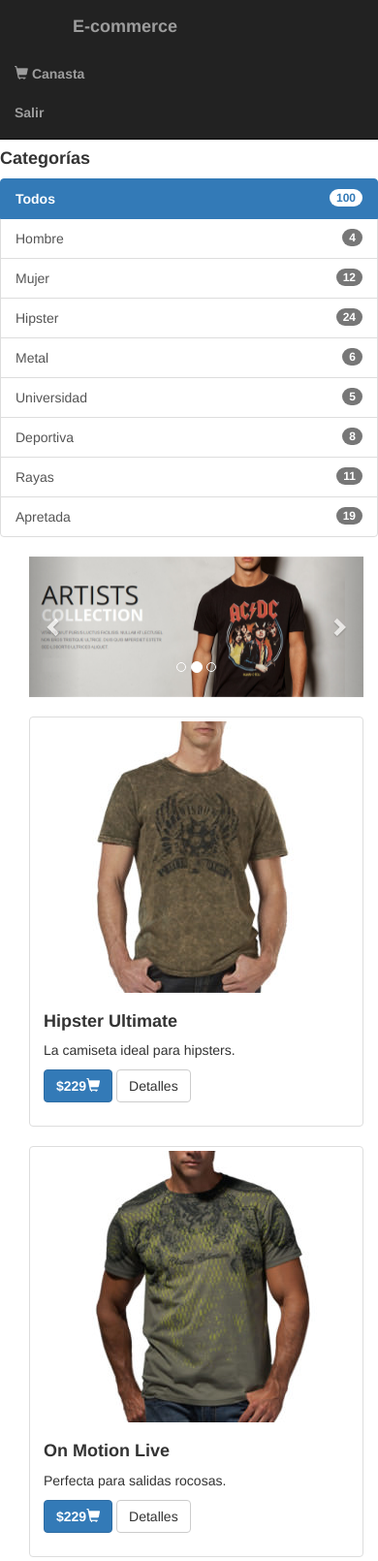
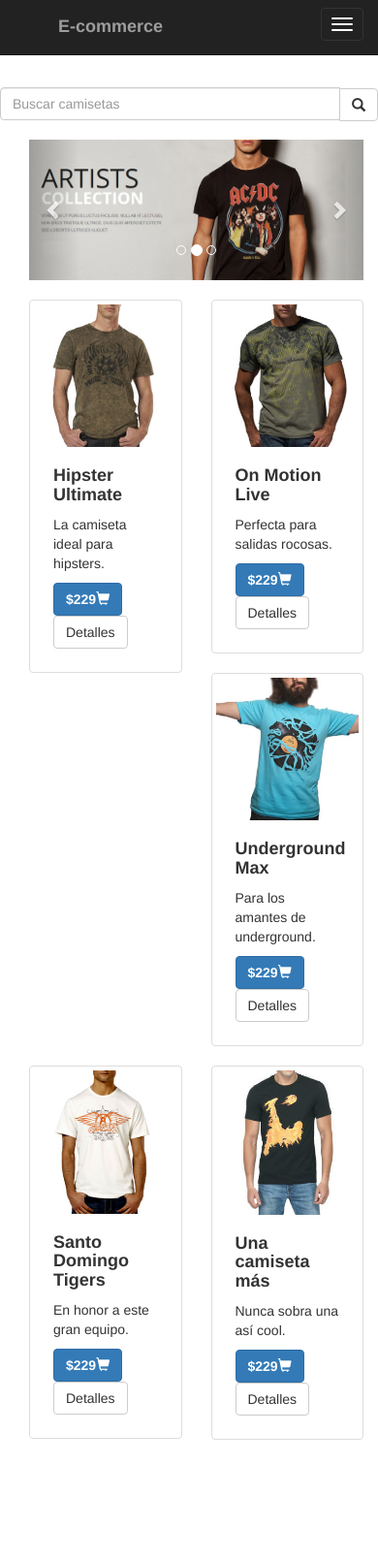
Before and after one commit to lauracb/e_commerce, a plain HTML site: page index.html in a window 390 px wide. Shown: the top 1610 px of the page at 97% size. Drawn offline with nearby package versions, Linux system fonts and the light colour scheme; a script that the page names is missing.

Commit message:
Responsive design

```diff
--- a/index.html
+++ b/index.html
@@ -17,11 +17,20 @@
     <!--Navbar-->
     <nav class="navbar navbar-inverse navbar-fixed-top">
         <div class="container-fluid">
+            <div class="navbar-header">
+                <button type="button" class="navbar-toggle" data-toggle="collapse" data-target="#myNavbar">
+                    <span class="icon-bar"></span>
+                    <span class="icon-bar"></span>
+                    <span class="icon-bar"></span>
+                </button>
                 <p class="navbar-text">E-commerce</p>
+            </div>
+            <div class="collapse navbar-collapse" id="myNavbar">
                 <ul class="nav navbar-nav navbar-right">
                         <li><a href="#"><span class="glyphicon glyphicon-shopping-cart"></span> Canasta</a></li>
                         <li><a class="salir" href="#">Salir</a></li>
                 </ul>
+            </div>
         </div>
     </nav>
 
@@ -40,7 +49,7 @@
                 </div>
                 <br>
 
-                <div class="row">
+                <div class="row category">
                     <!--List-group of categories-->
                     <h4><strong>Categorías</strong></h4>
                     <div class="list-group">
@@ -113,12 +122,13 @@
                     </div>
                 </div>
 
-                <div class="products">
+
                 <div class="row">
                     <!--Products-->
-                    <div class="col-md-4">
+                    <div class="products">
+                    <div class="col-xs-6 col-sm-6 col-md-4">
                         <!--Product 1-->
-                        <div class="thumbnail">
+                        <div class="thumbnail div_common">
                             <img src="./images/camiseta-1.jpg" alt="Camiseta 1">
                             <div class="imagen">
                                 <h4><strong>Hipster Ultimate</strong></h4>
@@ -194,12 +204,14 @@
                                 </div>
 
                             </div>
-                        </div>
+
                     </div>
 
-                    <div class="col-md-4">
+                </div>
+
+                <div class="col-xs-6 col-sm-6 col-md-4">
                         <!--Product 2-->
-                        <div class="thumbnail">
+                        <div class="thumbnail div_common">
                             <img src="./images/camiseta-2.jpg" alt="Camiseta 2">
                             <div class="imagen">
                                 <h4><strong>On Motion Live</strong></h4>
@@ -208,11 +220,12 @@
                                 <button type="button" class="btn btn-default">Detalles</button>
                             </div>
                         </div>
+
                 </div>
+                <div class="col-xs-6 col-sm-6 col-md-4">
 
-                    <div class="col-md-4">
                         <!--Product 3-->
-                        <div class="thumbnail">
+                        <div class="thumbnail div_common">
                             <img src="./images/camiseta-3.jpg" alt="Camiseta 3">
                             <div class="imagen">
                                 <h4><strong>Underground Max</strong></h4>
@@ -222,12 +235,10 @@
                             </div>
                         </div>
                 </div>
-                </div>
+                <div class="col-xs-6 col-sm-6 col-md-4">
+                        <!--Product 4-->
 
-                <div class="row">
-                    <div class="col-md-4">
-                        <!--Product 4-->
-                        <div class="thumbnail">
+                    <div class="thumbnail div_common">
                         <img src="./images/camiseta-4.jpg" alt="Camiseta 4">
                         <div class="imagen">
                             <h4><strong>Santo Domingo Tigers</strong></h4>
@@ -238,9 +249,10 @@
                     </div>
                 </div>
 
-                    <div class="col-md-4">
+                <div class="col-xs-6 col-sm-6 col-md-4">
+
                     <!--Product 5-->
-                        <div class="thumbnail">
+                    <div class="thumbnail div_common">
                         <img src="./images/camiseta-5.jpg" alt="Camiseta 5">
                         <div class="imagen">
                             <h4><strong>Una camiseta más</strong></h4>
@@ -250,7 +262,10 @@
                         </div>
                     </div>
                   </div>
+
                 </div>
+
+
             </div>
         </div>
         </div>
--- a/style.css
+++ b/style.css
@@ -47,7 +47,7 @@ a.list-group-item.active {
 }
 
 .imagen {
-    margin: 20px 10px;
+    margin: 20px;
 }
 
 .glyphicon-info-sign, .glyphicon-heart {
@@ -58,5 +58,26 @@ a.list-group-item.active {
     margin: 20px;
 }
 
+.thumbnail {
+  display: inline-block;
+}
+
 
 /*Resposive Design*/
+/*mobiles*/
+@media (max-width: 768px) {
+  .category {
+    visibility: hidden;
+    display: none;
+  }
+ }
+
+ /*tabletas*/
+ @media (max-width: 991px) {
+  .category {
+    visibility: hidden;
+    display: none;
+  }
+
+
+ }
```
Lines whose indentation alone changed are shown as unchanged.
